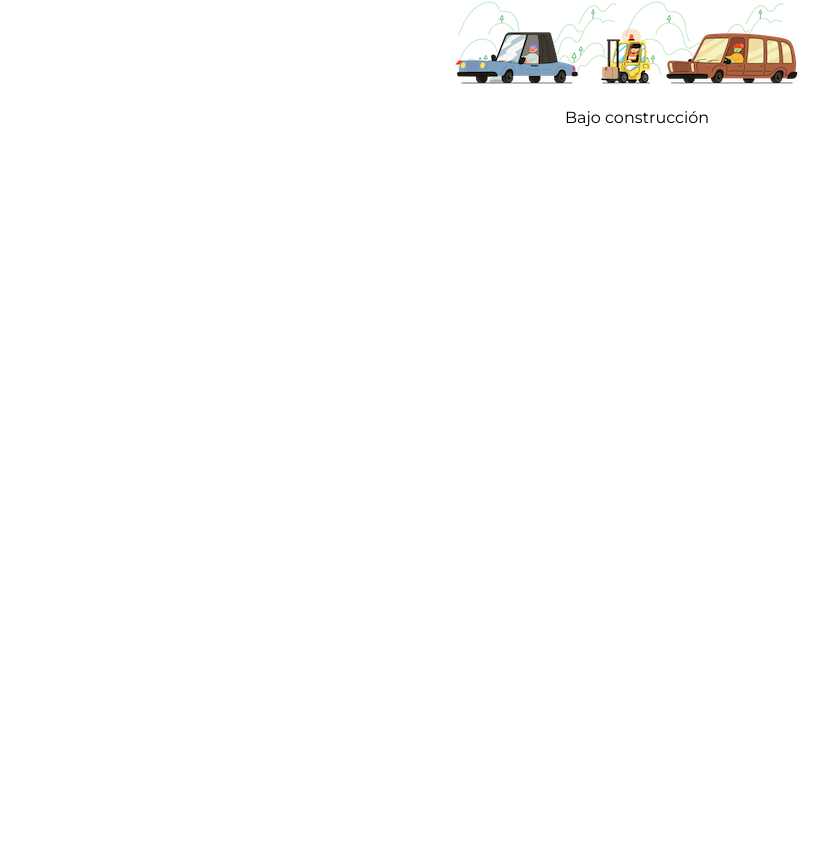
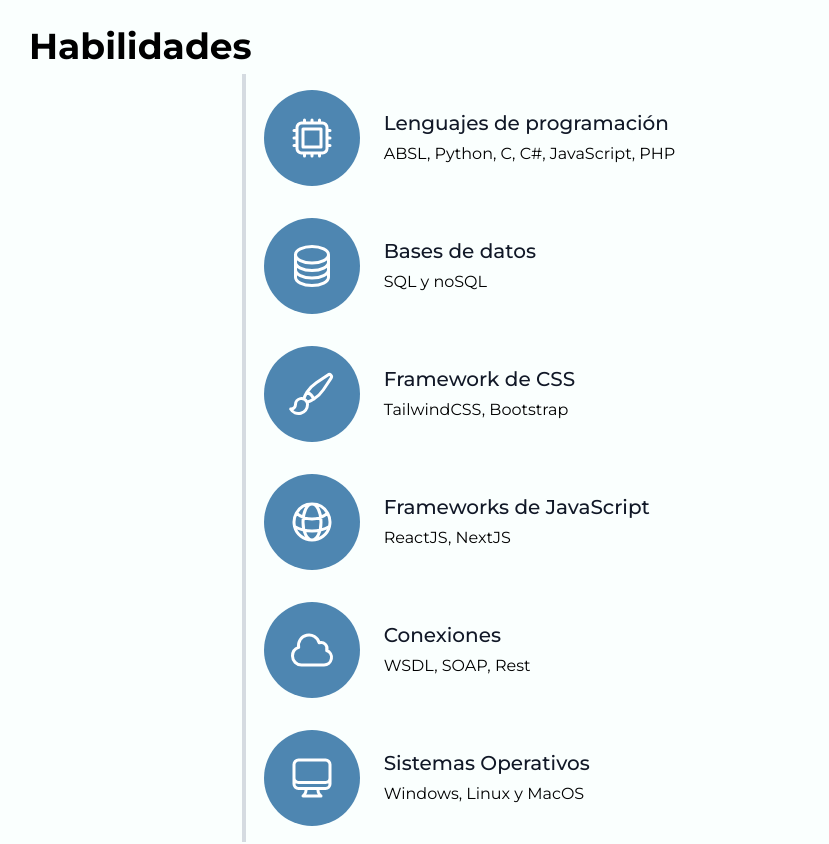
Before and after one commit to alexrsipn/portfolio, a Next.js app: page / in a window 1280 px wide. Shown: the part 1307-2151 px from the top of the page, without its empty margins (3-832 px from the left). Before the commit the page ends 1437 px from the top, so only its background shows below. Built offline with nearby package versions, Linux system fonts and the light colour scheme.

Commit message:
ADD Skill component

```diff
--- a/components/hero.tsx
+++ b/components/hero.tsx
@@ -4,7 +4,7 @@ const Hero = (): JSX.Element => {
   return (
     <section
       id="Home"
-      className="w-full bg-aliceBlue-500 dark:bg-rbFogra29-500 bg-hero-pattern"
+      className="w-full bg-aliceBlue-500 dark:bg-rbFogra29-500 bg-hero-pattern lg:bg-repeat-round"
     >
       <div className=" flex flex-col lg:flex lg:flex-row m-8">
         <div className="w-full lg:w-2/3 flex flex-col justify-center items-center">
@@ -15,7 +15,7 @@ const Hero = (): JSX.Element => {
             <h4 className="font-semibold text-xl lg:text-3xl leading-relaxed text-cornflowerBlue-600 dark:text-aliceBlue-500">
               Desarrollador Analista
             </h4>
-            <p className="font-normal leading-normal text-cornflowerBlue-600 bg-white bg-opacity-80 lg:bg-transparent rounded text-center lg:text-left dark:text-aliceBlue-500">
+            <p className="font-normal leading-normal text-cornflowerBlue-600 bg-white bg-opacity-80 dark:bg-transparent rounded text-center lg:text-left dark:text-aliceBlue-500">
               Ayudo a compañías a desarrollar soluciones
             </p>
           </div>
--- a/components/projects.tsx
+++ b/components/projects.tsx
@@ -8,7 +8,9 @@ const Projects = (): JSX.Element => {
       className="container bg-aliceBlue-200 dark:bg-rbFogra29-500"
     >
       <div className="m-8">
-        <h2 className="font-bold text-2xl lg:text-4xl leading-loose">Proyectos</h2>
+        <h2 className="font-bold text-2xl lg:text-4xl leading-loose py-2">
+          Proyectos
+        </h2>
         <div className="flex flex-col justify-center items-center gap-4">
           {/* Proyecto INCOM */}
           <div className="w-4/5 h-96 lg:h-64 grid sm:grid-flow-row lg:grid-flow-col lg:auto-cols-fr sm:auto-rows-fr border border-rbFogra29-500 rounded-md shadow-md hover:scale-[1.01] hover:shadow-2xl transition ease-out duration-500">
--- a/components/skills.tsx
+++ b/components/skills.tsx
@@ -5,135 +5,183 @@ const Skills = (): JSX.Element => {
       className="container bg-aliceBlue-200 dark:bg-rbFogra29-500"
     >
       <div className="m-8">
-        <h2 className="font-bold text-4xl leading-loose">Habilidades</h2>
+        <h2 className="font-bold text-2xl lg:text-4xl leading-loose py-2">
+          Habilidades
+        </h2>
         <div className="flex flex-wrap justify-center items-center">
-          <div className="flex relative pt-10 pb-20 sm:items-center md:w-2/3 mx-auto">
+          <div className="flex relative py-4 sm:items-center md:w-2/3 mx-auto">
             <div className="h-full w-6 absolute inset-0 flex items-center justify-center">
-              <div className="h-full w-1 bg-gray-200 pointer-events-none"></div>
-            </div>
-            <div className="flex-shrink-0 w-6 h-6 rounded-full mt-10 sm:mt-0 inline-flex items-center justify-center bg-indigo-500 text-white relative z-10 title-font font-medium text-sm">
-              1
+              <div className="h-full w-1 bg-gainsboro-500 pointer-events-none"></div>
             </div>
             <div className="flex-grow md:pl-8 pl-6 flex sm:items-center items-start flex-col sm:flex-row">
-              <div className="flex-shrink-0 w-24 h-24 bg-indigo-100 text-indigo-500 rounded-full inline-flex items-center justify-center">
+              <div className="flex-shrink-0 w-24 h-24 bg-cornflowerBlue-400 bg-opacity-80 hover:bg-cornflowerBlue-500 hover:bg-opacity-100 text-white rounded-full inline-flex items-center justify-center">
                 <svg
+                  xmlns="http://www.w3.org/2000/svg"
                   fill="none"
+                  viewBox="0 0 24 24"
+                  strokeWidth={1.5}
                   stroke="currentColor"
-                  strokeLinecap="round"
-                  strokeLinejoin="round"
-                  strokeWidth="2"
                   className="w-12 h-12"
+                >
+                  <path
+                    strokeLinecap="round"
+                    strokeLinejoin="round"
+                    d="M8.25 3v1.5M4.5 8.25H3m18 0h-1.5M4.5 12H3m18 0h-1.5m-15 3.75H3m18 0h-1.5M8.25 19.5V21M12 3v1.5m0 15V21m3.75-18v1.5m0 15V21m-9-1.5h10.5a2.25 2.25 0 002.25-2.25V6.75a2.25 2.25 0 00-2.25-2.25H6.75A2.25 2.25 0 004.5 6.75v10.5a2.25 2.25 0 002.25 2.25zm.75-12h9v9h-9v-9z"
+                  />
+                </svg>
+              </div>
+              <div className="flex-grow sm:pl-6 mt-6 sm:mt-0">
+                <h2 className="font-medium text-gray-900 mb-1 text-xl">
+                  Lenguajes de programación
+                </h2>
+                <p className="leading-relaxed">
+                  ABSL, Python, C, C#, JavaScript, PHP
+                </p>
+              </div>
+            </div>
+          </div>
+          <div className="flex relative py-4 sm:items-center md:w-2/3 mx-auto">
+            <div className="h-full w-6 absolute inset-0 flex items-center justify-center">
+              <div className="h-full w-1 bg-gainsboro-500 pointer-events-none"></div>
+            </div>
+            <div className="flex-grow md:pl-8 pl-6 flex sm:items-center items-start flex-col sm:flex-row">
+              <div className="flex-shrink-0 w-24 h-24 bg-cornflowerBlue-400 bg-opacity-80 hover:bg-cornflowerBlue-500 hover:bg-opacity-100 text-white rounded-full inline-flex items-center justify-center">
+                <svg
+                  xmlns="http://www.w3.org/2000/svg"
+                  fill="none"
                   viewBox="0 0 24 24"
+                  strokeWidth={1.5}
+                  stroke="currentColor"
+                  className="w-12 h-12"
                 >
-                  <path d="M12 22s8-4 8-10V5l-8-3-8 3v7c0 6 8 10 8 10z"></path>
+                  <path
+                    strokeLinecap="round"
+                    strokeLinejoin="round"
+                    d="M20.25 6.375c0 2.278-3.694 4.125-8.25 4.125S3.75 8.653 3.75 6.375m16.5 0c0-2.278-3.694-4.125-8.25-4.125S3.75 4.097 3.75 6.375m16.5 0v11.25c0 2.278-3.694 4.125-8.25 4.125s-8.25-1.847-8.25-4.125V6.375m16.5 0v3.75m-16.5-3.75v3.75m16.5 0v3.75C20.25 16.153 16.556 18 12 18s-8.25-1.847-8.25-4.125v-3.75m16.5 0c0 2.278-3.694 4.125-8.25 4.125s-8.25-1.847-8.25-4.125"
+                  />
                 </svg>
               </div>
               <div className="flex-grow sm:pl-6 mt-6 sm:mt-0">
                 <h2 className="font-medium title-font text-gray-900 mb-1 text-xl">
-                  Shooting Stars
+                  Bases de datos
                 </h2>
-                <p className="leading-relaxed">
-                  VHS cornhole pop-up, try-hard 8-bit iceland helvetica. Kinfolk
-                  bespoke try-hard cliche palo santo offal.
-                </p>
+                <p className="leading-relaxed">SQL y noSQL</p>
               </div>
             </div>
           </div>
-          <div className="flex relative pb-20 sm:items-center md:w-2/3 mx-auto">
+          <div className="flex relative py-4 sm:items-center md:w-2/3 mx-auto">
             <div className="h-full w-6 absolute inset-0 flex items-center justify-center">
-              <div className="h-full w-1 bg-gray-200 pointer-events-none"></div>
-            </div>
-            <div className="flex-shrink-0 w-6 h-6 rounded-full mt-10 sm:mt-0 inline-flex items-center justify-center bg-indigo-500 text-white relative z-10 title-font font-medium text-sm">
-              2
+              <div className="h-full w-1 bg-gainsboro-500 pointer-events-none"></div>
             </div>
             <div className="flex-grow md:pl-8 pl-6 flex sm:items-center items-start flex-col sm:flex-row">
-              <div className="flex-shrink-0 w-24 h-24 bg-indigo-100 text-indigo-500 rounded-full inline-flex items-center justify-center">
+              <div className="flex-shrink-0 w-24 h-24 bg-cornflowerBlue-400 bg-opacity-80 hover:bg-cornflowerBlue-500 hover:bg-opacity-100 text-white rounded-full inline-flex items-center justify-center">
                 <svg
+                  xmlns="http://www.w3.org/2000/svg"
                   fill="none"
+                  viewBox="0 0 24 24"
+                  strokeWidth={1.5}
                   stroke="currentColor"
-                  strokeLinecap="round"
-                  strokeLinejoin="round"
-                  strokeWidth="2"
                   className="w-12 h-12"
-                  viewBox="0 0 24 24"
                 >
-                  <path d="M22 12h-4l-3 9L9 3l-3 9H2"></path>
+                  <path
+                    strokeLinecap="round"
+                    strokeLinejoin="round"
+                    d="M9.53 16.122a3 3 0 00-5.78 1.128 2.25 2.25 0 01-2.4 2.245 4.5 4.5 0 008.4-2.245c0-.399-.078-.78-.22-1.128zm0 0a15.998 15.998 0 003.388-1.62m-5.043-.025a15.994 15.994 0 011.622-3.395m3.42 3.42a15.995 15.995 0 004.764-4.648l3.876-5.814a1.151 1.151 0 00-1.597-1.597L14.146 6.32a15.996 15.996 0 00-4.649 4.763m3.42 3.42a6.776 6.776 0 00-3.42-3.42"
+                  />
                 </svg>
               </div>
               <div className="flex-grow sm:pl-6 mt-6 sm:mt-0">
                 <h2 className="font-medium title-font text-gray-900 mb-1 text-xl">
-                  The Catalyzer
+                  Framework de CSS
                 </h2>
-                <p className="leading-relaxed">
-                  VHS cornhole pop-up, try-hard 8-bit iceland helvetica. Kinfolk
-                  bespoke try-hard cliche palo santo offal.
-                </p>
+                <p className="leading-relaxed">TailwindCSS, Bootstrap</p>
               </div>
             </div>
           </div>
-          <div className="flex relative pb-20 sm:items-center md:w-2/3 mx-auto">
+          <div className="flex relative py-4 sm:items-center md:w-2/3 mx-auto">
             <div className="h-full w-6 absolute inset-0 flex items-center justify-center">
-              <div className="h-full w-1 bg-gray-200 pointer-events-none"></div>
-            </div>
-            <div className="flex-shrink-0 w-6 h-6 rounded-full mt-10 sm:mt-0 inline-flex items-center justify-center bg-indigo-500 text-white relative z-10 title-font font-medium text-sm">
-              3
+              <div className="h-full w-1 bg-gainsboro-500 pointer-events-none"></div>
             </div>
             <div className="flex-grow md:pl-8 pl-6 flex sm:items-center items-start flex-col sm:flex-row">
-              <div className="flex-shrink-0 w-24 h-24 bg-indigo-100 text-indigo-500 rounded-full inline-flex items-center justify-center">
+              <div className="flex-shrink-0 w-24 h-24 bg-cornflowerBlue-400 bg-opacity-80 hover:bg-cornflowerBlue-500 hover:bg-opacity-100 text-white rounded-full inline-flex items-center justify-center">
                 <svg
+                  xmlns="http://www.w3.org/2000/svg"
                   fill="none"
+                  viewBox="0 0 24 24"
+                  strokeWidth={1.5}
                   stroke="currentColor"
-                  strokeLinecap="round"
-                  strokeLinejoin="round"
-                  strokeWidth="2"
                   className="w-12 h-12"
-                  viewBox="0 0 24 24"
                 >
-                  <circle cx="12" cy="5" r="3"></circle>
-                  <path d="M12 22V8M5 12H2a10 10 0 0020 0h-3"></path>
+                  <path
+                    strokeLinecap="round"
+                    strokeLinejoin="round"
+                    d="M12 21a9.004 9.004 0 008.716-6.747M12 21a9.004 9.004 0 01-8.716-6.747M12 21c2.485 0 4.5-4.03 4.5-9S14.485 3 12 3m0 18c-2.485 0-4.5-4.03-4.5-9S9.515 3 12 3m0 0a8.997 8.997 0 017.843 4.582M12 3a8.997 8.997 0 00-7.843 4.582m15.686 0A11.953 11.953 0 0112 10.5c-2.998 0-5.74-1.1-7.843-2.918m15.686 0A8.959 8.959 0 0121 12c0 .778-.099 1.533-.284 2.253m0 0A17.919 17.919 0 0112 16.5c-3.162 0-6.133-.815-8.716-2.247m0 0A9.015 9.015 0 013 12c0-1.605.42-3.113 1.157-4.418"
+                  />
                 </svg>
               </div>
               <div className="flex-grow sm:pl-6 mt-6 sm:mt-0">
                 <h2 className="font-medium title-font text-gray-900 mb-1 text-xl">
-                  The 400 Blows
+                  Frameworks de JavaScript
                 </h2>
-                <p className="leading-relaxed">
-                  VHS cornhole pop-up, try-hard 8-bit iceland helvetica. Kinfolk
-                  bespoke try-hard cliche palo santo offal.
-                </p>
+                <p className="leading-relaxed">ReactJS, NextJS</p>
               </div>
             </div>
           </div>
-          <div className="flex relative pb-10 sm:items-center md:w-2/3 mx-auto">
+          <div className="flex relative py-4 sm:items-center md:w-2/3 mx-auto">
             <div className="h-full w-6 absolute inset-0 flex items-center justify-center">
-              <div className="h-full w-1 bg-gray-200 pointer-events-none"></div>
-            </div>
-            <div className="flex-shrink-0 w-6 h-6 rounded-full mt-10 sm:mt-0 inline-flex items-center justify-center bg-indigo-500 text-white relative z-10 title-font font-medium text-sm">
-              4
+              <div className="h-full w-1 bg-gainsboro-500 pointer-events-none"></div>
             </div>
             <div className="flex-grow md:pl-8 pl-6 flex sm:items-center items-start flex-col sm:flex-row">
-              <div className="flex-shrink-0 w-24 h-24 bg-indigo-100 text-indigo-500 rounded-full inline-flex items-center justify-center">
+              <div className="flex-shrink-0 w-24 h-24 bg-cornflowerBlue-400 bg-opacity-80 hover:bg-cornflowerBlue-500 hover:bg-opacity-100 text-white rounded-full inline-flex items-center justify-center">
                 <svg
+                  xmlns="http://www.w3.org/2000/svg"
                   fill="none"
+                  viewBox="0 0 24 24"
+                  strokeWidth={1.5}
                   stroke="currentColor"
-                  strokeLinecap="round"
-                  strokeLinejoin="round"
-                  strokeWidth="2"
                   className="w-12 h-12"
-                  viewBox="0 0 24 24"
                 >
-                  <path d="M20 21v-2a4 4 0 00-4-4H8a4 4 0 00-4 4v2"></path>
-                  <circle cx="12" cy="7" r="4"></circle>
+                  <path
+                    strokeLinecap="round"
+                    strokeLinejoin="round"
+                    d="M2.25 15a4.5 4.5 0 004.5 4.5H18a3.75 3.75 0 001.332-7.257 3 3 0 00-3.758-3.848 5.25 5.25 0 00-10.233 2.33A4.502 4.502 0 002.25 15z"
+                  />
                 </svg>
               </div>
               <div className="flex-grow sm:pl-6 mt-6 sm:mt-0">
                 <h2 className="font-medium title-font text-gray-900 mb-1 text-xl">
-                  Neptune
+                  Conexiones
                 </h2>
-                <p className="leading-relaxed">
-                  VHS cornhole pop-up, try-hard 8-bit iceland helvetica. Kinfolk
-                  bespoke try-hard cliche palo santo offal.
-                </p>
+                <p className="leading-relaxed">WSDL, SOAP, Rest</p>
+              </div>
+            </div>
+          </div>
+          <div className="flex relative py-4 sm:items-center md:w-2/3 mx-auto">
+            <div className="h-full w-6 absolute inset-0 flex items-center justify-center">
+              <div className="h-full w-1 bg-gainsboro-500 pointer-events-none"></div>
+            </div>
+            <div className="flex-grow md:pl-8 pl-6 flex sm:items-center items-start flex-col sm:flex-row">
+              <div className="flex-shrink-0 w-24 h-24 bg-cornflowerBlue-400 bg-opacity-80 hover:bg-cornflowerBlue-500 hover:bg-opacity-100 text-white rounded-full inline-flex items-center justify-center">
+                <svg
+                  xmlns="http://www.w3.org/2000/svg"
+                  fill="none"
+                  viewBox="0 0 24 24"
+                  strokeWidth={1.5}
+                  stroke="currentColor"
+                  className="w-12 h-12"
+                >
+                  <path
+                    strokeLinecap="round"
+                    strokeLinejoin="round"
+                    d="M9 17.25v1.007a3 3 0 01-.879 2.122L7.5 21h9l-.621-.621A3 3 0 0115 18.257V17.25m6-12V15a2.25 2.25 0 01-2.25 2.25H5.25A2.25 2.25 0 013 15V5.25m18 0A2.25 2.25 0 0018.75 3H5.25A2.25 2.25 0 003 5.25m18 0V12a2.25 2.25 0 01-2.25 2.25H5.25A2.25 2.25 0 013 12V5.25"
+                  />
+                </svg>
+              </div>
+              <div className="flex-grow sm:pl-6 mt-6 sm:mt-0">
+                <h2 className="font-medium title-font text-gray-900 mb-1 text-xl">
+                  Sistemas Operativos
+                </h2>
+                <p className="leading-relaxed">Windows, Linux y MacOS</p>
               </div>
             </div>
           </div>
--- a/pages/index.tsx
+++ b/pages/index.tsx
@@ -20,7 +20,7 @@ export default function Home() {
         <Navbar />
         <Hero />
         <Projects />
-        {/* <Skills /> */}
+        <Skills />
         <UnderConstruction />
       </main>
     </>
```
Also changed, not shown: components/navbar.tsx (+9 -5 lines), components/skill.tsx (added, +47 -0 lines).
